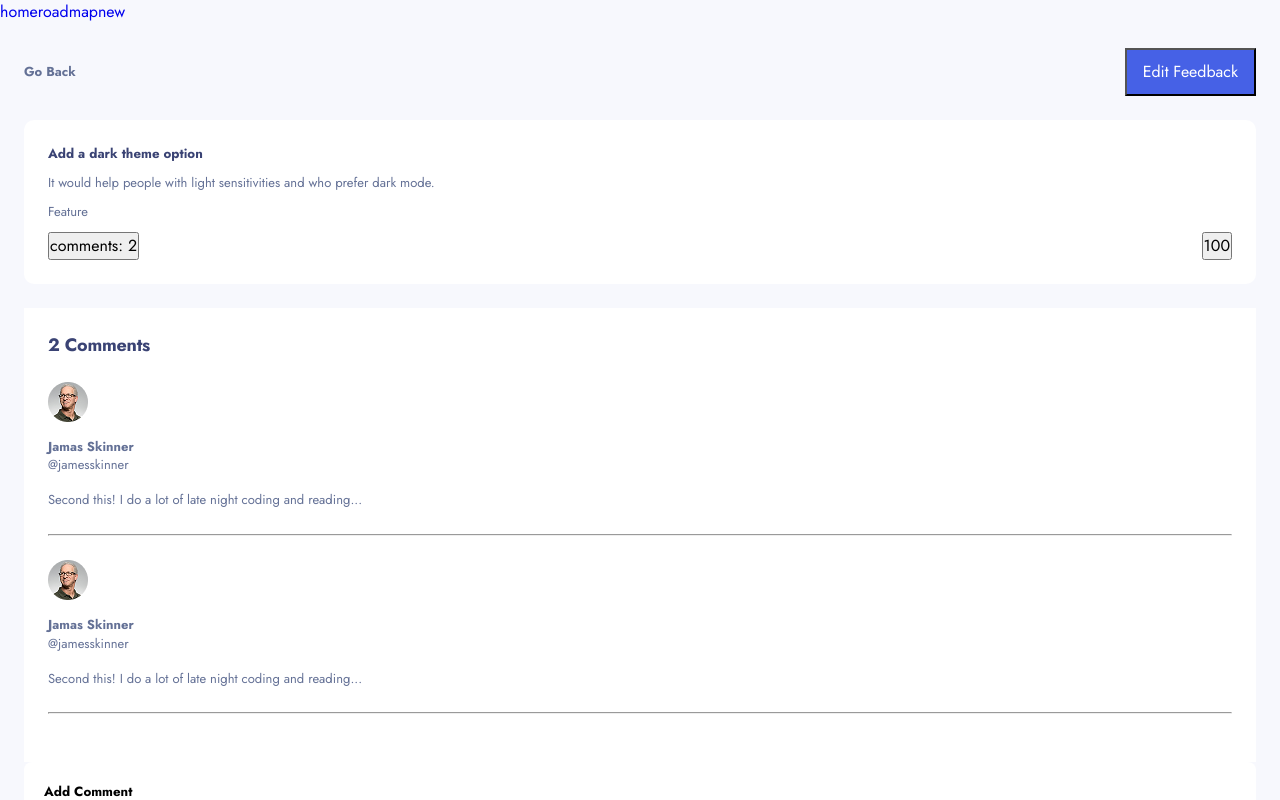
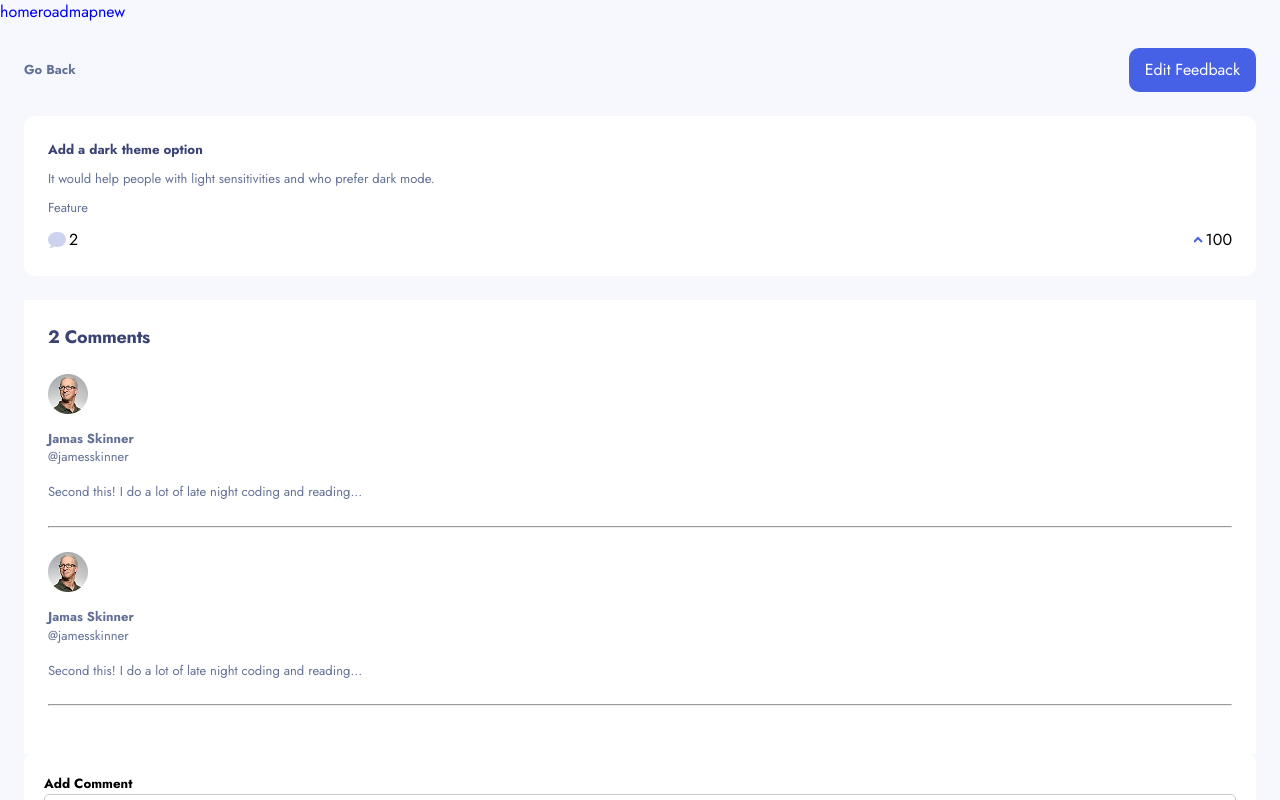
Before and after one commit to acunmedyaakademi/gaye-buse-omer-akif-product-feedback-app, a React (Vite) app: page / in a window 1280 px wide. Both pictures are taken after a click on the button "99". Shown: the top 800 px of the page. Built offline with nearby package versions, Linux system fonts and the light colour scheme.

Commit message:
css düzenlemesi yapıldı

```diff
--- a/src/App.css
+++ b/src/App.css
@@ -108,6 +108,8 @@
   background-color: rgba(70, 97, 230, 1);
   color: white;
   padding: 10px 16px;
+  border: none;
+  border-radius: 10px;
 }
 
 .detailPageFeedback {
@@ -153,6 +155,12 @@
   font-size: 13px;
   line-height: 18.79px;
   letter-spacing: 0px;
+}
+
+.comment-button {
+  display: flex;
+  align-items: center;
+  gap: 3px;
 }
 
 /* Detail Page Component end */
@@ -203,6 +211,14 @@
   }
 }
 
+.button-flex button {
+  border: none;
+  display: flex;
+  align-items: center;
+  gap: 3px;
+  background-color: transparent;
+}
+
 /* Empty Page end */
 
 
@@ -211,7 +227,6 @@
 
 .headerText {
   padding-block: 15px;
-  padding-inline: 24px;
   color: #FFFFFF;
 
   h5 {
@@ -260,7 +275,7 @@
   align-items: center;
   position: absolute;
   right: 24px;
-  top: 60px;
+  top: 50%;
   transform: translateY(-50%);
   z-index: 30;
 
--- a/src/components/FeedbackDetail.jsx
+++ b/src/components/FeedbackDetail.jsx
@@ -71,8 +71,13 @@ export default function FeedbackDetail() {
         <p>{feedback.description}</p>
         <p>{feedback.category}</p>
         <div className="button-flex">
-          <button>comments: {feedback.comments.length}</button>
-          <button>{feedback.upvotes}</button>
+          <button className="comment-button">
+            <img src="/public/images/comment-icon.svg"/>
+            {feedback.comments.length}</button>
+          <button>
+           <img src="/public/images/upvote-icon.svg"/>
+            {feedback.upvotes}
+            </button>
         </div>
       </div>
 
--- a/src/components/Suggestions.jsx
+++ b/src/components/Suggestions.jsx
@@ -93,10 +93,14 @@ export default function Suggestions() {
             <h5>{x.category}</h5>
             <div className="button-flex">
             <button className="upvote-section" onClick={() => handleUpvotes(x.id)}>
-              <img src="/svg/upvote-icon.svg" alt="" />
+              <img src="/public/images/upvote-icon.svg"/>
               <p>{x.upvotes}</p>
             </button>
-            <button>comments: {x.comments.length}</button>
+
+            <button className="comment-button">
+              <img src="/public/images/comment-icon.svg"/>
+              {x.comments.length}
+              </button>
             </div>
           </li>
         ))}
```
Also changed, not shown: public/images/comment-icon.svg (added), public/images/upvote-icon.svg (added).
